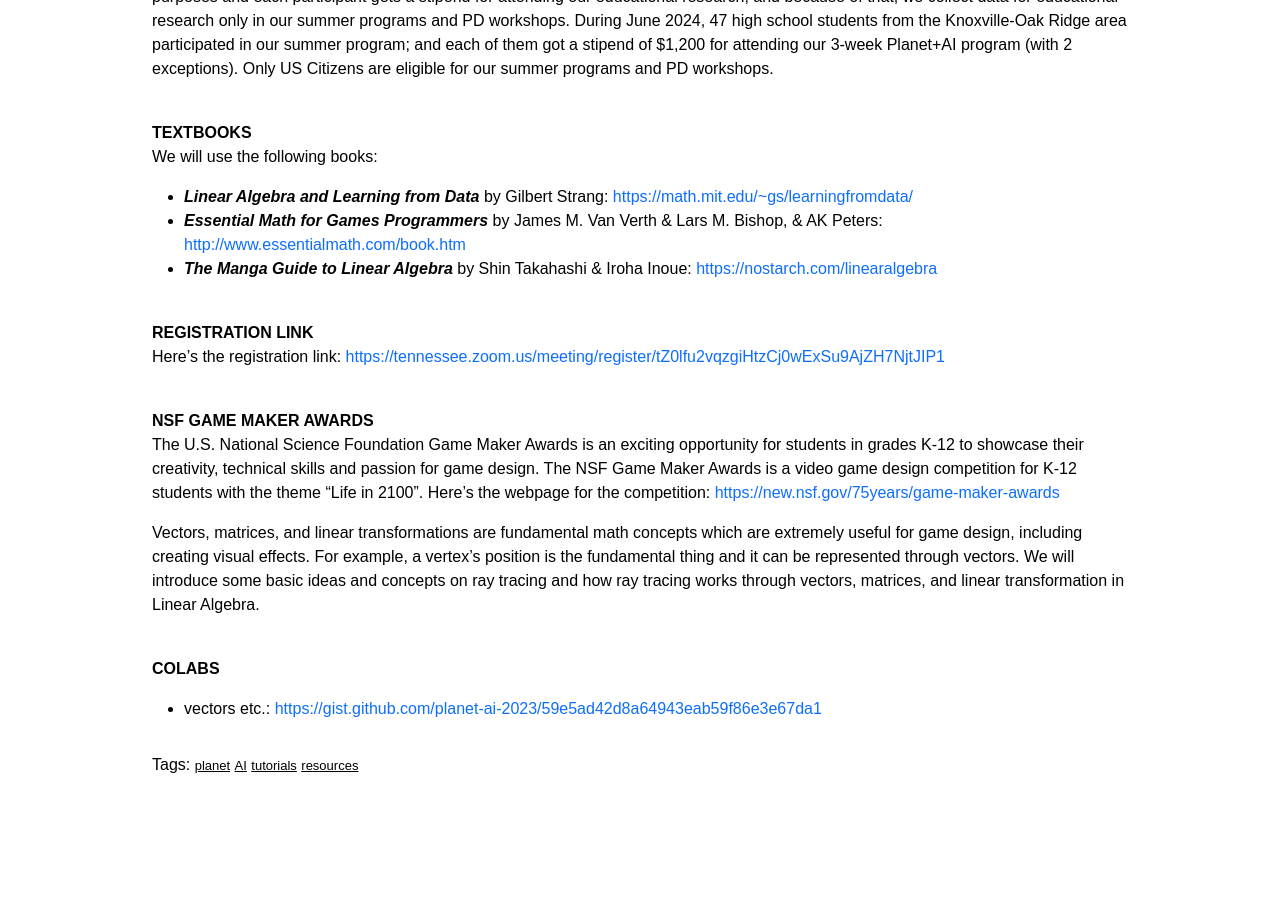
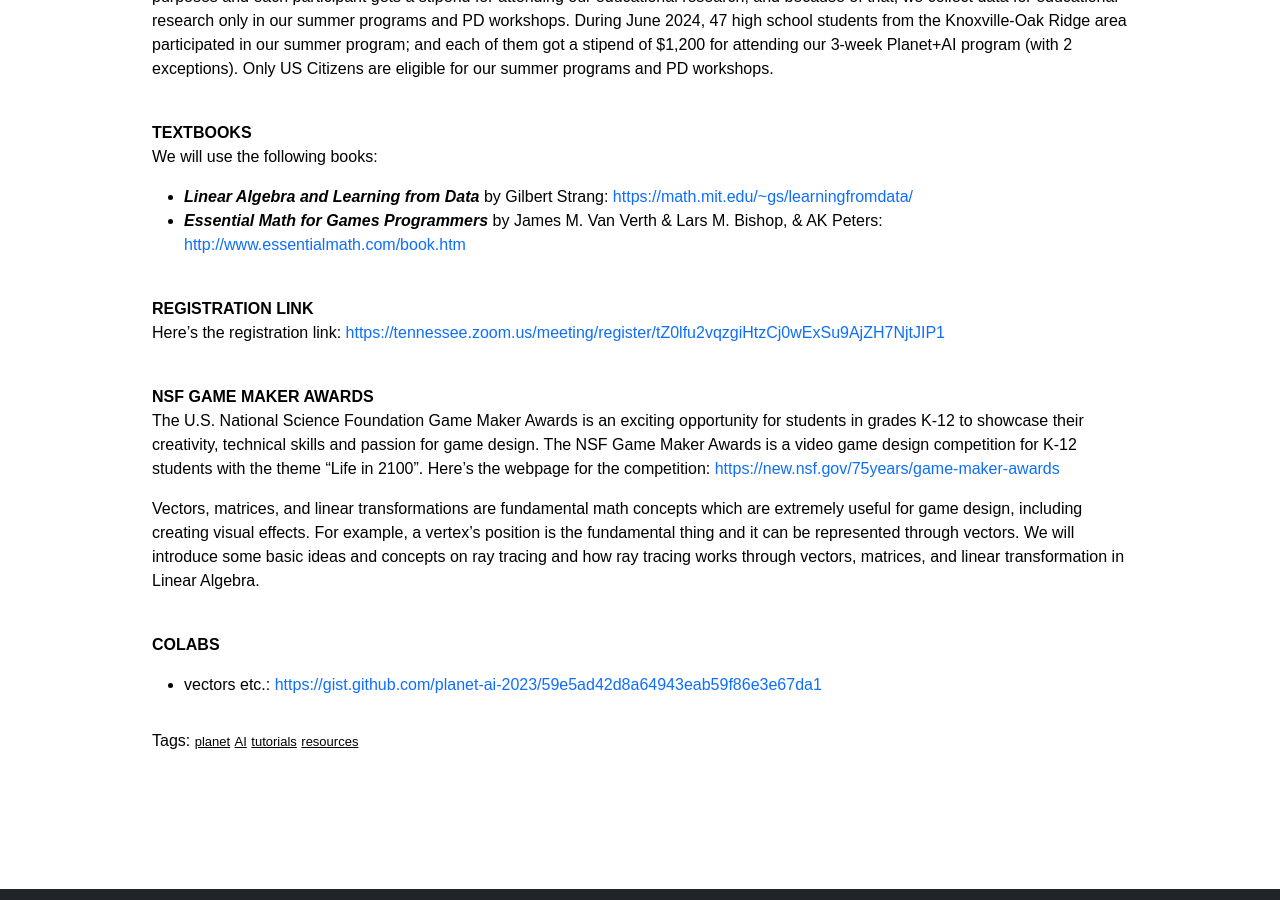
Before and after one commit to planet-ai-2023/planet-ai-2023.github.io, a Jekyll site: the page built from _posts/2024-8-22-linear-algebra-2024.md, in a window 1280 px wide and 900 px high, scrolled down 387 px. Built offline with Jekyll 4.4.1, drawn with Linux system fonts in a browser that asks for light colours.

Commit message:
Add files via upload

```diff
--- a/_posts/2024-8-22-linear-algebra-2024.md
+++ b/_posts/2024-8-22-linear-algebra-2024.md
@@ -15,7 +15,6 @@ We will use the following books:
 - **<em>Linear Algebra and Learning from Data</em>** by Gilbert Strang:
 [https://math.mit.edu/~gs/learningfromdata/](https://math.mit.edu/~gs/learningfromdata/){:target="_blank"}
 - **<em> Essential Math for Games Programmers</em>** by James M. Van Verth & Lars M. Bishop, & AK Peters: [http://www.essentialmath.com/book.htm](http://www.essentialmath.com/book.htm){:target="_blank"}
-- **<em>The Manga Guide to Linear Algebra</em>** by Shin Takahashi & Iroha Inoue: [https://nostarch.com/linearalgebra](https://nostarch.com/linearalgebra){:target="_blank"}
 
 <br/>
 **REGISTRATION LINK**
```
